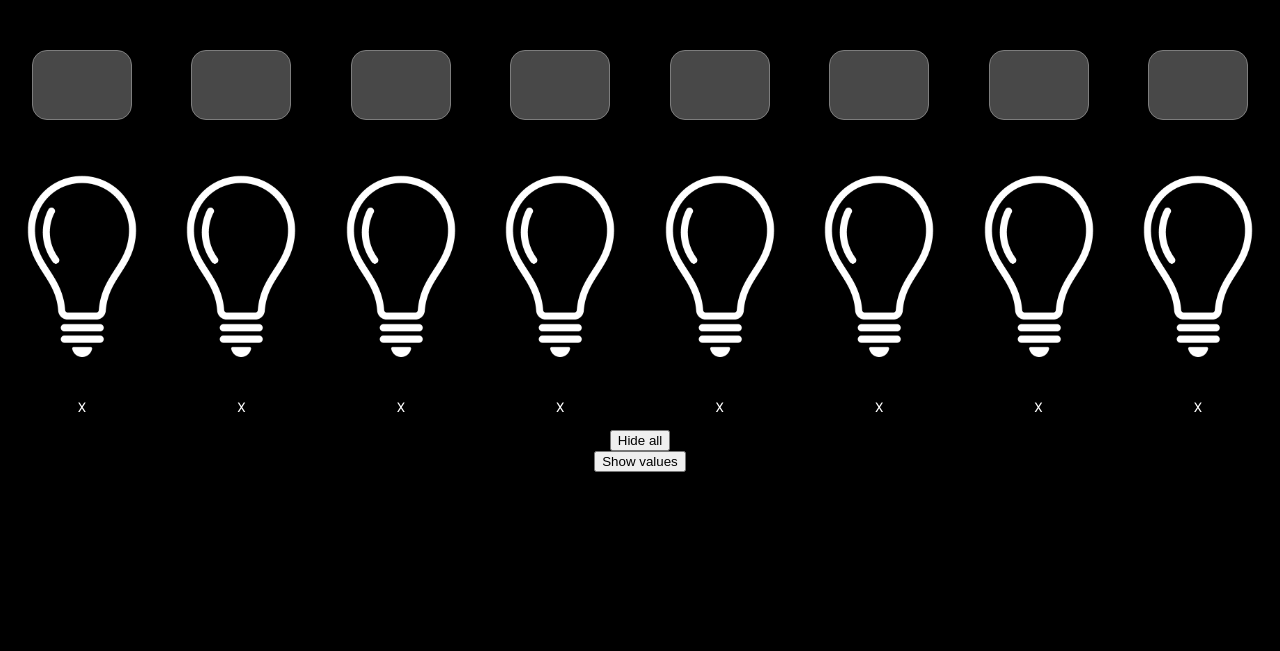
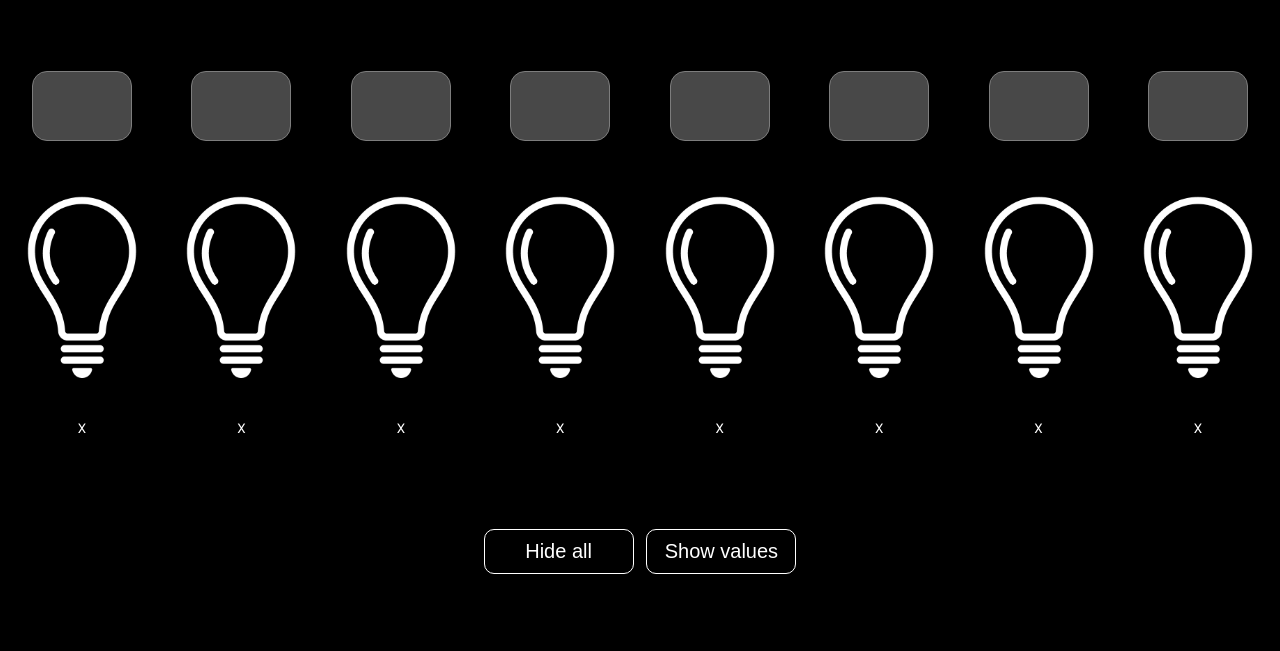
Before and after one commit to o11899nine/Binary-Bulbs, a plain HTML site: page index.html in a window 1280 px wide. Shown: the part 149-800 px from the top of the page. Drawn offline with Linux system fonts and the light colour scheme.

```diff
--- a/index.html
+++ b/index.html
@@ -7,13 +7,19 @@
         <link rel="stylesheet" href="reset.css">
         <link rel="preconnect" href="https://fonts.googleapis.com">
         <link rel="preconnect" href="https://fonts.gstatic.com" crossorigin>
-        <link href="https://fonts.googleapis.com/css2?family=Roboto:ital,wght@0,100;0,300;0,400;0,500;0,700;0,900;1,100;1,300;1,400;1,500;1,700;1,900&display=swap" rel="stylesheet">
+        <link
+            href="https://fonts.googleapis.com/css2?family=Roboto:ital,wght@0,100;0,300;0,400;0,500;0,700;0,900;1,100;1,300;1,400;1,500;1,700;1,900&display=swap"
+            rel="stylesheet">
         <link rel="stylesheet" href="styles.css">
 
     </head>
     <body>
 
-        <div class="card-container">
+        <div class="header">
+            <h1>Binary Bulbs</h1>
+        </div>
+
+        <div class="main">
             <div class="card">
                 <div class="value-display" data-binaryValue="128"></div>
                 <div class="lightbulb" data-binaryValue="128"></div>
@@ -55,9 +61,11 @@
                 <button class="card-visibility-btn">X</button>
             </div>
         </div>
-        <button class="all-cards-visibility-btn">Hide all</button>
-        <button class="all-values-visibility-btn">Show values</button>
 
+        <div class="settings">
+            <button class="all-cards-visibility-btn button">Hide all</button>
+            <button class="all-values-visibility-btn button">Show values</button>
+        </div>
         <!-- Custom JS -->
         <script src="script.js"></script>
     </body>
--- a/styles.css
+++ b/styles.css
@@ -14,22 +14,64 @@ body {
     background-color: black;
     color: white;
     display: flex;
+    align-items: center;
     flex-direction: column;
+    /* border: 1px solid red; */
+
+}
+
+.header {
+    height: 25vh;
+    display: flex;
     align-items: center;
     justify-content: center;
 }
 
-
-
-.card-container {
+.main {
     width: 100%;
     height: 50vh;
-    /* border: 1px solid blue; */
+    /* border: 1px solid yellow; */
     display: flex;
     justify-content: space-between;
     align-items: center;
+}
 
+.settings {
+    height: 25vh;
+    display: flex;
+    align-items: center;
+    justify-content: space-between;
+    gap: 1vw;
 }
+
+
+h1 {
+    font-size: 7vh;
+}
+
+
+.button {
+    width: 150px;
+    text-align: center;
+    border-radius: 10px;
+    padding: 10px;
+    font-size: 2rem;
+    background-color: transparent;
+    border: 1px solid white;
+    color: white;
+}
+
+.button:hover{
+    background-color: rgb(37, 37, 37);
+    border: 1px solid white;
+}
+
+.button:active {
+    background-color: rgb(55, 55, 55);
+}
+
+
+
 
 .card {
     /* border: 1px solid yellow; */
```
